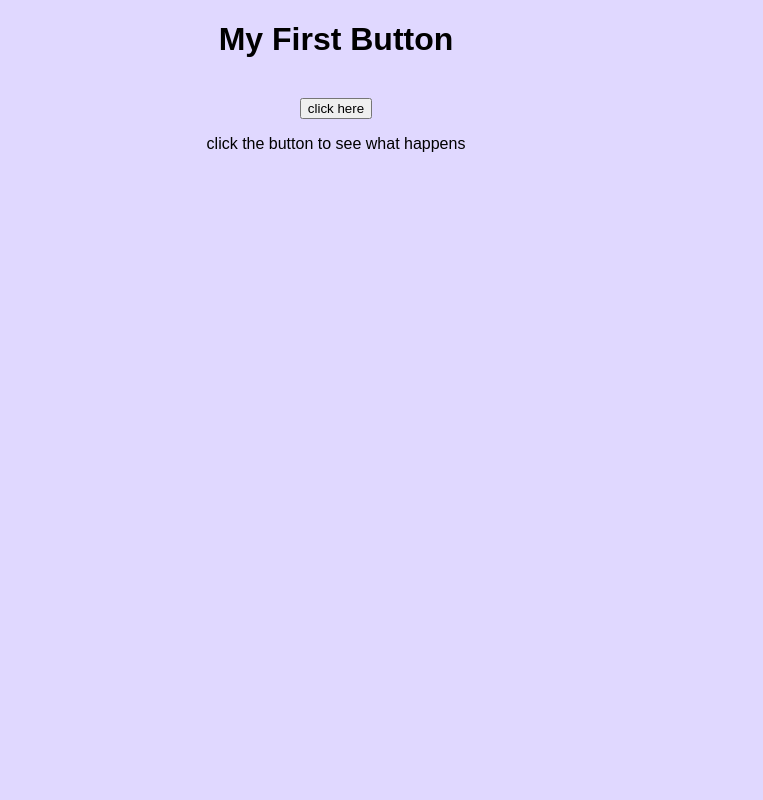
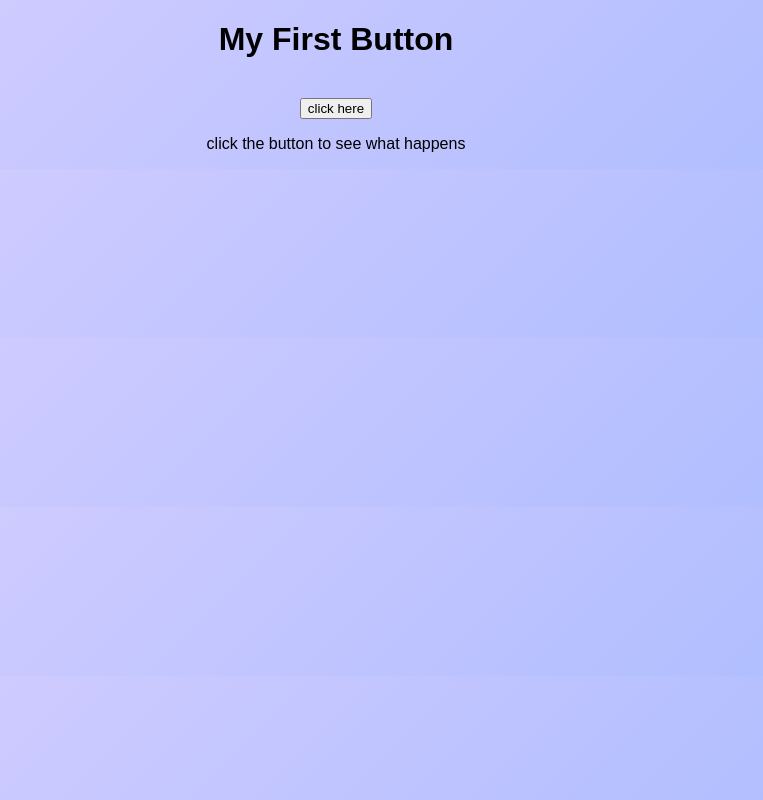
Before and after one commit to ashley3013-sys/hellobutton, a plain HTML site: page index.html in a window 1280 px wide. Shown: the whole page, without its empty margins (304-1067 px from the left). Drawn offline with Linux system fonts and the light colour scheme.

Commit message:
Change background color to gradient in index.html

```diff
--- a/index.html
+++ b/index.html
@@ -8,7 +8,7 @@
       body {
         font-family: sans-serif;
         text-align: center;
-        background-color: #E0D8FF;
+        background: linear-gradient(135deg, #D8CFFF, #AABBFF);
       }
     </style>
   </head>
```
